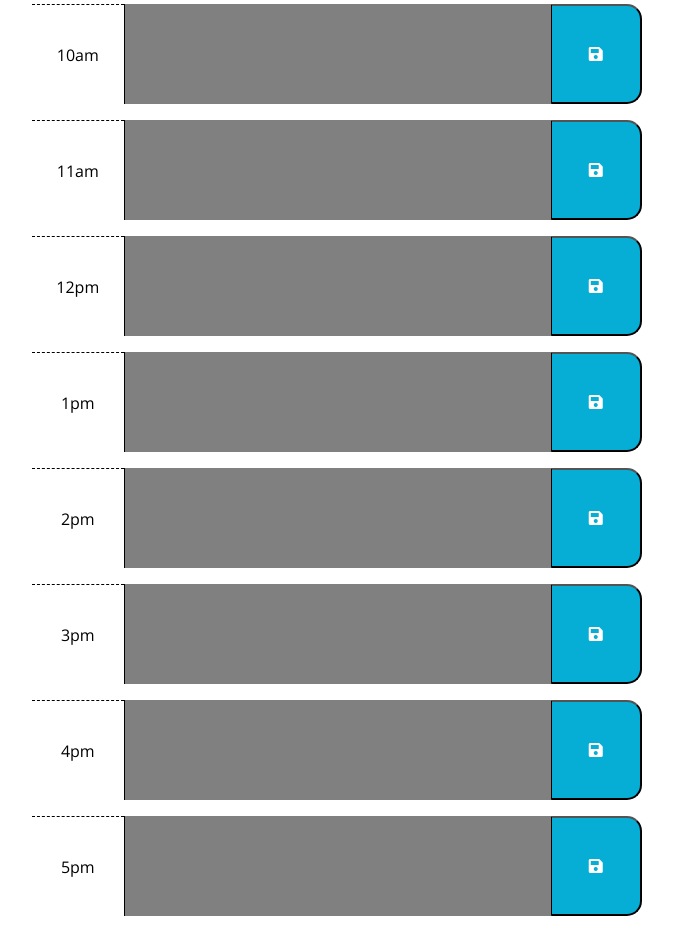
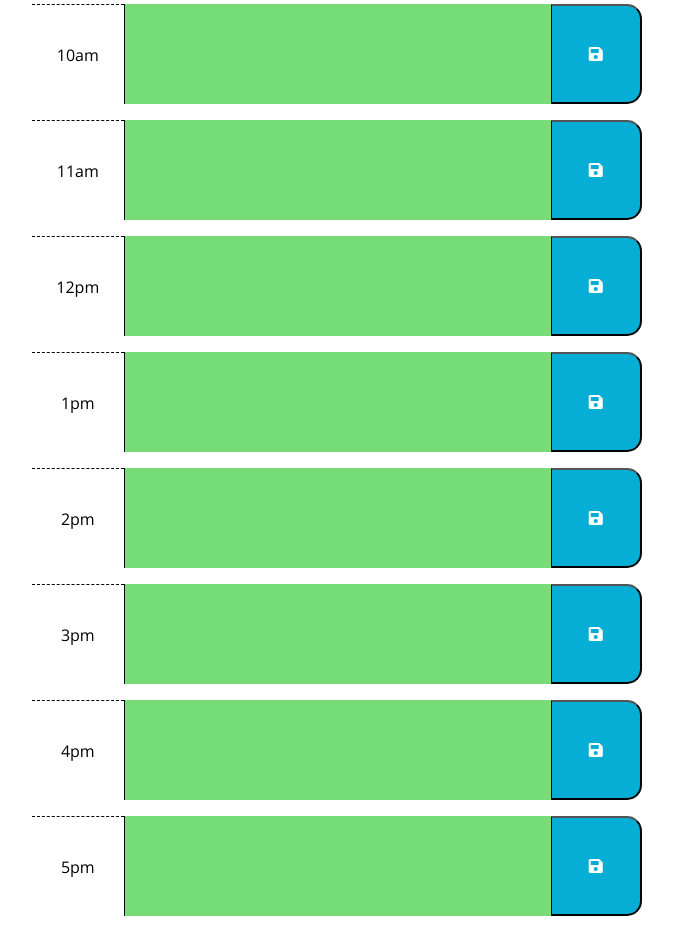
Before and after one commit to koltondecker/Day-Planner, a plain HTML site: page index.html in a window 1280 px wide. Shown: the part 600-1532 px from the top of the page, without its empty margins (303-976 px from the left). Drawn offline with nearby package versions, Linux system fonts and the light colour scheme.

Commit message:
Updated data id values for time blocks to fit 24 hour clock. Added text area color updating based on current time functionality.

```diff
--- a/Javascript/script.js
+++ b/Javascript/script.js
@@ -2,16 +2,31 @@
 $(document).ready(function() {
 
 const currentDate = moment().format("dddd, MMMM Do, YYYY");
-
-
-
+const currentHour = moment().format("H");
 
 $("#currentDay").text(currentDate);
+
+//Appends time to page continually in real time
 updateTime();
 function updateTime() {
     const currentTime = moment().format("h:mm:ss a");
     $("#currentTime").text(currentTime);
     setTimeout(updateTime, 1000);
+}
+
+
+for (i = 0; i < $(".text-box").length; i++) {
+    var currentTextBox = $(".text-box")[i];
+
+    if (parseInt(currentTextBox.dataset.value) < parseInt(currentHour)) {
+        currentTextBox.classList.add("past");
+    }
+    else if ((parseInt(currentTextBox.dataset.value)) === parseInt(currentHour)) {
+        currentTextBox.classList.add("present");
+    }
+    else {
+        currentTextBox.classList.add("future");
+    }
 }
 
 
@@ -34,6 +49,4 @@ function updateTime() {
 
 
 
-
-
 });
--- a/index.html
+++ b/index.html
@@ -32,61 +32,61 @@
     <div id="time-block" class="container">
       <form>
         <label for="eight-am" class="hour">8am</label>
-        <textarea id="eight-am" class="text-box" name="eight-am"></textarea>
+        <textarea id="eight-am" class="text-box am" name="eight-am" data-value="8"></textarea>
         <button class="saveBtn"><i class="fas fa-save"></i></button>
       </form>
       <br>
       <form>
         <label for="nine-am" class="hour">9am</label>
-        <textarea id="nine-am" class="text-box" name="nine-am"></textarea>
+        <textarea id="nine-am" class="text-box am" name="nine-am" data-value="9"></textarea>
         <button class="saveBtn"><i class="fas fa-save"></i></button>
       </form>
       <br>
       <form>
         <label for="ten-am" class="hour">10am</label>
-        <textarea id="ten-am" class="text-box" name="ten-am"></textarea>
+        <textarea id="ten-am" class="text-box am" name="ten-am" data-value="10"></textarea>
         <button class="saveBtn"><i class="fas fa-save"></i></button>
       </form>
       <br>
       <form>
         <label for="eleven-am" class="hour">11am</label>
-        <textarea id="eleven-am" class="text-box" name="eleven-am"></textarea>
+        <textarea id="eleven-am" class="text-box am" name="eleven-am" data-value="11"></textarea>
         <button class="saveBtn"><i class="fas fa-save"></i></button>
       </form>
       <br>
       <form>
         <label for="twelve-pm" class="hour">12pm</label>
-        <textarea id="twelve-pm" class="text-box" name="twelve-pm"></textarea>
+        <textarea id="twelve-pm" class="text-box pm" name="twelve-pm" data-value="12"></textarea>
         <button class="saveBtn"><i class="fas fa-save"></i></button>
       </form>
       <br>
       <form>
         <label for="one-pm" class="hour">1pm</label>
-        <textarea id="one-pm" class="text-box" name="one-pm"></textarea>
+        <textarea id="one-pm" class="text-box pm" name="one-pm" data-value="13"></textarea>
         <button class="saveBtn"><i class="fas fa-save"></i></button>
       </form>
       <br>
       <form>
         <label for="two-pm" class="hour">2pm</label>
-        <textarea id="two-pm" class="text-box" name="two-pm"></textarea>
+        <textarea id="two-pm" class="text-box pm" name="two-pm" data-value="14"></textarea>
         <button class="saveBtn"><i class="fas fa-save"></i></button>
       </form>
       <br>
       <form>
         <label for="three-pm" class="hour">3pm</label>
-        <textarea id="three-pm" class="text-box" name="three-pm"></textarea>
+        <textarea id="three-pm" class="text-box pm" name="three-pm" data-value="15"></textarea>
         <button class="saveBtn"><i class="fas fa-save"></i></button>
       </form>
       <br>
       <form>
         <label for="four-pm" class="hour">4pm</label>
-        <textarea id="four-pm" class="text-box" name="four-pm"></textarea>
+        <textarea id="four-pm" class="text-box pm" name="four-pm" data-value="16"></textarea>
         <button class="saveBtn"><i class="fas fa-save"></i></button>
       </form>
       <br>
       <form>
         <label for="five-pm" class="hour">5pm</label>
-        <textarea id="five-pm" class="text-box" name="five-pm"></textarea>
+        <textarea id="five-pm" class="text-box pm" name="five-pm" data-value="17"></textarea>
         <button class="saveBtn"><i class="fas fa-save"></i></button>
       </form>
       <br>
```
